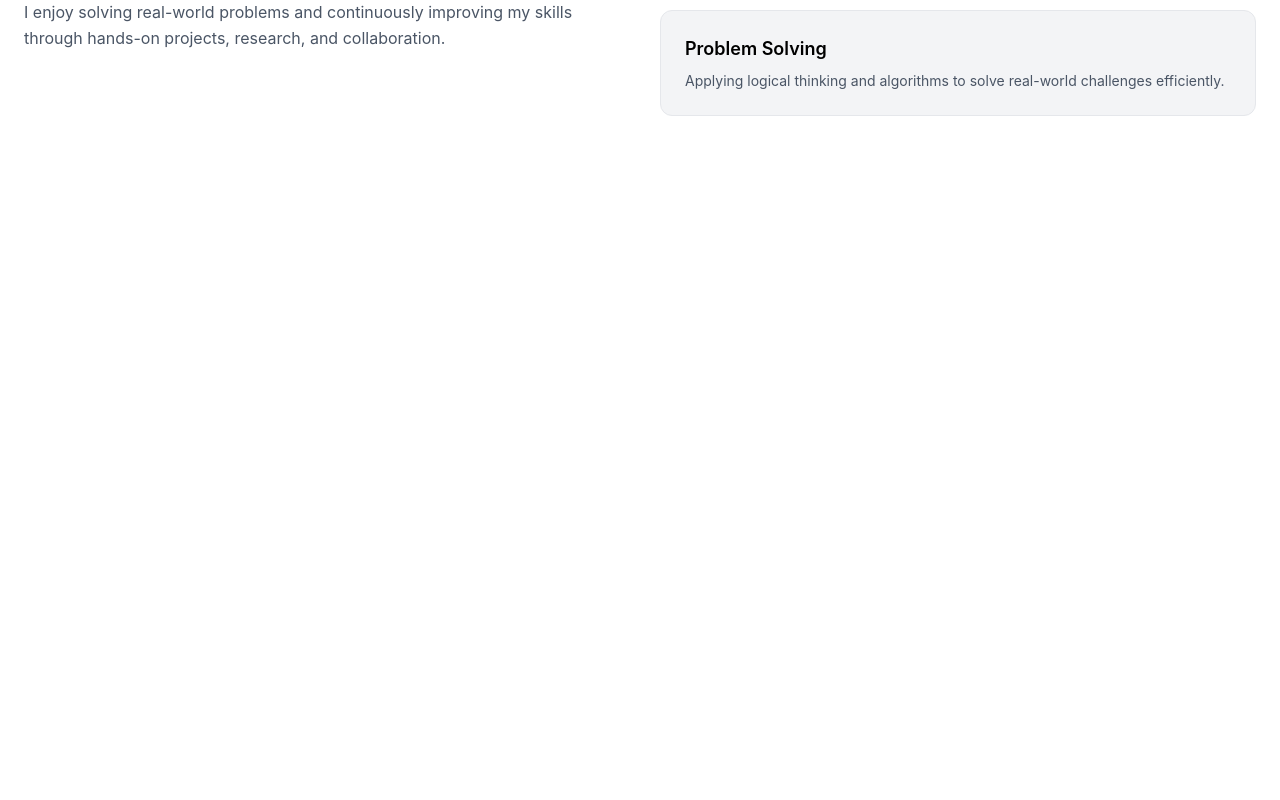
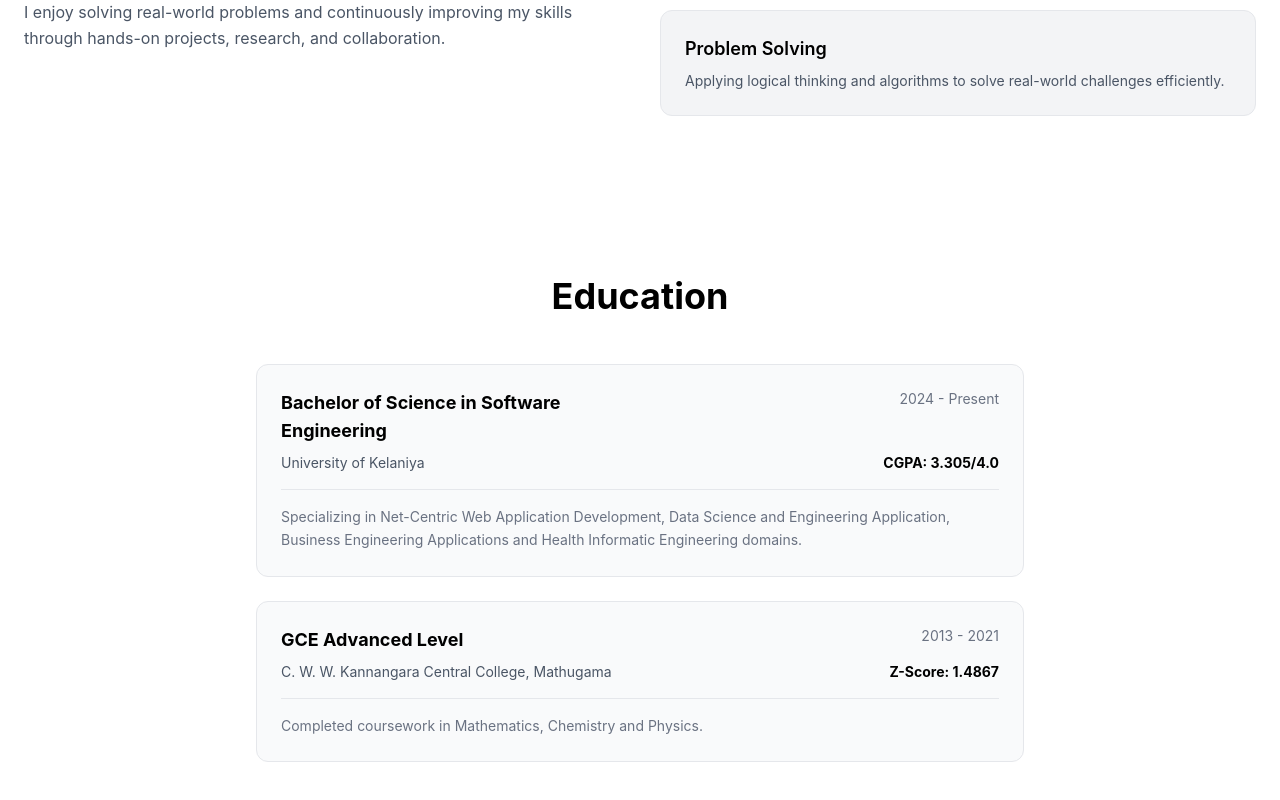
Before and after one commit to saubhagya02-bit/My-Portfolio, a React (Vite) app: page / in a window 1280 px wide. Shown: the part 1258-2058 px from the top of the page. Before the commit the page ends 1454 px from the top, so only its background shows below. Built offline with nearby package versions, Linux system fonts and the light colour scheme.

Commit message:
add education section with timeline and styling

```diff
--- a/src/App.jsx
+++ b/src/App.jsx
@@ -2,6 +2,7 @@ import React from "react";
 import Navbar from "./components/layout/Navbar";
 import About from "./components/sections/About";
 import Hero from "./components/sections/Hero";
+import Education from "./components/sections/Education";
 
 function App() {
   return (
@@ -9,9 +10,8 @@ function App() {
       <Navbar />
       <Hero />
       <main>
-        {/* Other sections like Home */}
         <About />
-        {/* Other sections like Skills, Projects, Contact */}
+        <Education />
       </main>
     </div>
   );
--- /dev/null
+++ b/src/components/sections/Education.jsx
@@ -0,0 +1,70 @@
+import ScrollReveal from "../animations/ScrollReveal";
+
+const educationData = [
+  {
+    degree: "Bachelor of Science in Software Engineering",
+    institution: "University of Kelaniya",
+    period: "2024 - Present",
+    grade: "CGPA: 3.305/4.0",
+    description:
+      "Specializing in Net-Centric Web Application Development, Data Science and Engineering Application, Business Engineering Applications and Health Informatic Engineering domains.",
+  },
+  {
+    degree: "GCE Advanced Level",
+    institution: "C. W. W. Kannangara Central College, Mathugama",
+    period: "2013 - 2021",
+    grade: "Z-Score: 1.4867",
+    description: "Completed coursework in Mathematics, Chemistry and Physics.",
+  },
+];
+
+const Education = () => {
+  return (
+    <section
+      id="education"
+      className="py-20 bg-white dark:bg-[#0a0a0a] text-black dark:text-white px-6 transition-colors duration-300"
+    >
+      <div className="max-w-7xl mx-auto">
+        <ScrollReveal>
+          <h2 className="text-3xl md:text-4xl font-bold text-center mb-12 text-black dark:text-white">
+            Education
+          </h2>
+        </ScrollReveal>
+
+        <div className="max-w-3xl mx-auto flex flex-col gap-6">
+          {educationData.map((edu, index) => (
+            <ScrollReveal key={index}>
+              <div className="border border-gray-200 dark:border-gray-800 rounded-xl p-6 bg-gray-50 dark:bg-white/5 hover:border-green-500 dark:hover:border-green-400 transition-colors duration-300">
+                <div className="flex justify-between items-start flex-wrap gap-2">
+                  <h3 className="text-lg font-bold text-black dark:text-white max-w-xs">
+                    {edu.degree}
+                  </h3>
+                  <span className="text-sm text-gray-500 dark:text-gray-400 whitespace-nowrap">
+                    {edu.period}
+                  </span>
+                </div>
+
+                <div className="flex justify-between items-center flex-wrap gap-2 mt-2">
+                  <p className="text-gray-600 dark:text-gray-400 text-sm">
+                    {edu.institution}
+                  </p>
+                  <span className="text-sm font-bold text-black dark:text-white">
+                    {edu.grade}
+                  </span>
+                </div>
+
+                <div className="border-t border-gray-200 dark:border-gray-700 my-4" />
+
+                <p className="text-gray-500 dark:text-gray-500 text-sm leading-relaxed">
+                  {edu.description}
+                </p>
+              </div>
+            </ScrollReveal>
+          ))}
+        </div>
+      </div>
+    </section>
+  );
+};
+
+export default Education;
```
